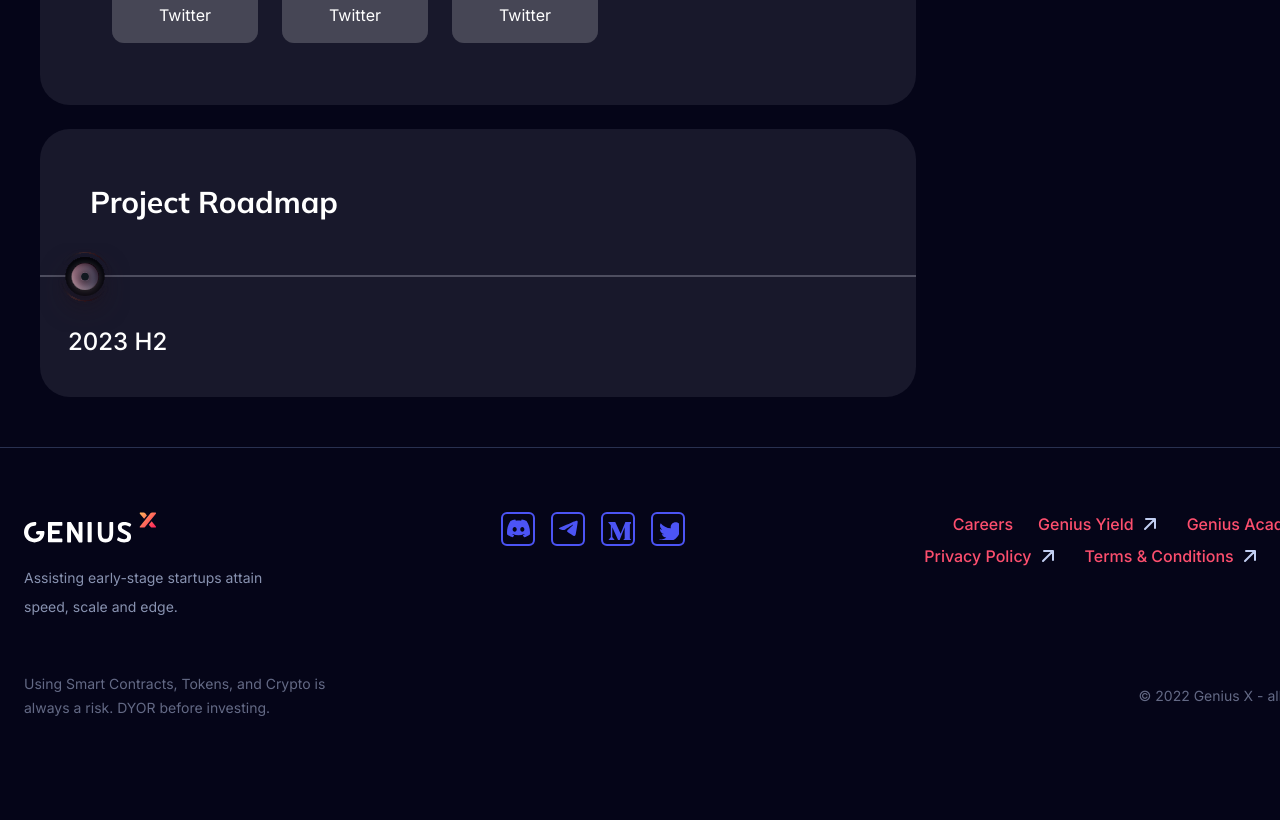
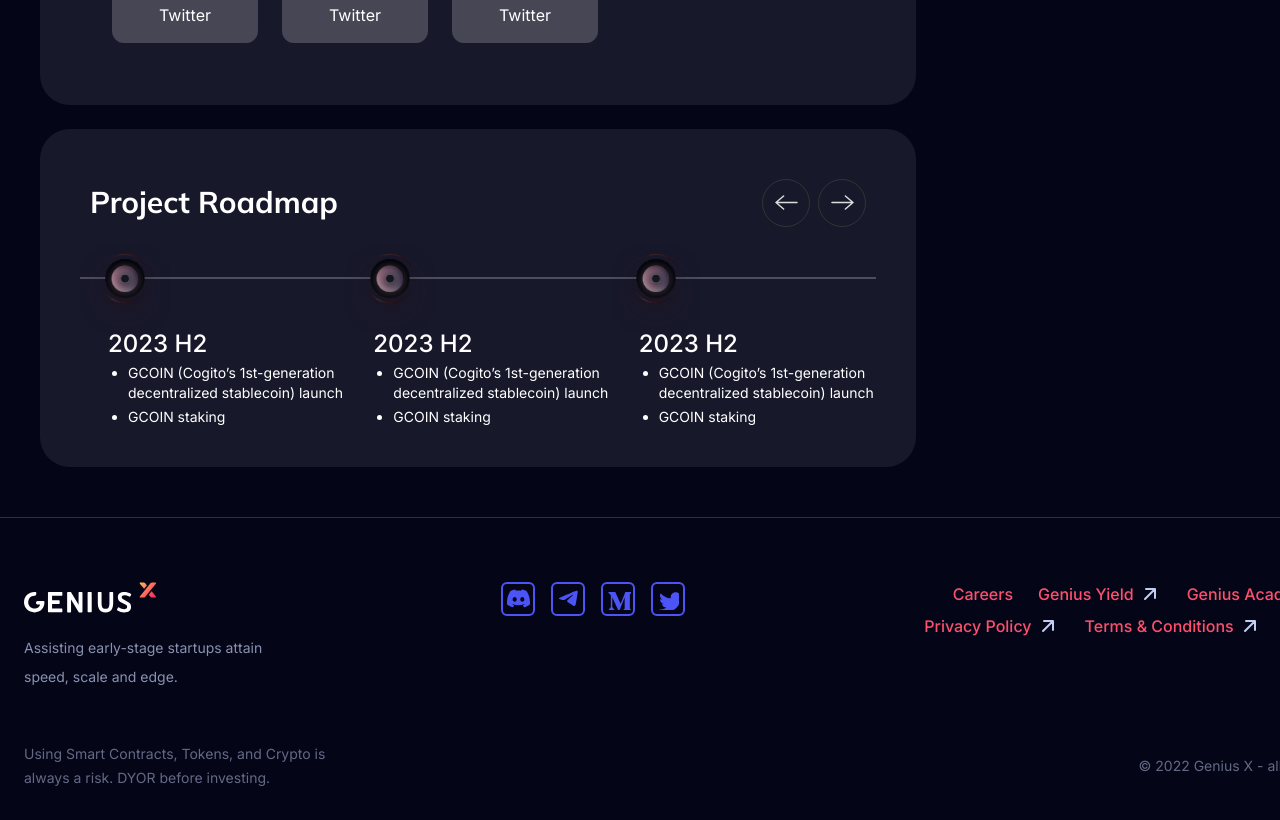
Before and after one commit to hossainarif37/launchpad, a Next.js app: page /projects in a window 1280 px wide. Shown: the part 5300-6120 px from the top of the page. Before the commit the page ends 6050 px from the top, so only its background shows below. Built offline with nearby package versions, Linux system fonts and the light colour scheme.

Commit message:
chore: Updated

```diff
--- a/src/app/components/Projects.js
+++ b/src/app/components/Projects.js
@@ -22,12 +22,12 @@
         <div className="flex items-center">
           {items.map((item, index) => (
             <button
+              key={index}
               onClick={() => setActiveItem(item)}
-              className={`font-semibold text-[15px] leading-[44px] font-[Prompt] px-[17px] ${
-                activeItem === item
+              className={`font-semibold text-[15px] leading-[44px] font-[Prompt] px-[17px] ${activeItem === item
                   ? " rounded-[12px] bg-[#4c54f5]"
                   : "text-[#c1cef1b3] cursor-pointer hover:bg-[#FFFFFF14]"
-              } `}
+                } `}
             >
               {item}
             </button>
--- a/src/app/projects/components/ProjectRoadmap.js
+++ b/src/app/projects/components/ProjectRoadmap.js
@@ -4,10 +4,39 @@
 export default function ProjectRoadmap() {
   return (
     <div className="flex-grow mt-6 rounded-[30px] bg-[#18182b]">
-      <div className="flex p-[50px]">
+      <div className="flex p-[50px] justify-between">
         <h1 className=" text-[30px] leading-[46px] font-[Mulish] font-bold ">
           Project Roadmap
         </h1>
+
+        <div className="flex gap-x-2">
+          <div className="w-12 h-12  flex justify-center items-center  rounded-full border border-[#333]">
+            <img src="/icons/leftArrow.svg" />
+          </div>
+          <div className="w-12 h-12  flex justify-center items-center rounded-full border border-[#333]">
+            <img src="/icons/rightArrow.svg" />
+          </div>
+        </div>
+      </div>
+
+      <div className="flex  px-10">
+        <div className="border-t-[2px] border-t-[#4d4d5f]">
+          <div className="relative">
+            <div className="relative -top-[34px] left-0">
+              <img height="80px" width="90px" src="/roadmap-check.svg" />
+            </div>
+            <div className="ml-7 relative -top-10">
+              <div>
+                <h1 className="font-medium text-[24px] leading-[31px]">2023 H2</h1>
+                <div className="ml-5 text-sm">
+                  <ul className="list-disc  space-y-1 mt-1">
+                    <li>GCOIN (Cogito’s 1st-generation decentralized stablecoin) launch</li>
+                    <li>GCOIN staking</li>
+                  </ul>
+                </div>
+              </div>
+            </div>
+          </div>
         </div>
 
         <div className="border-t-[2px] border-t-[#4d4d5f]">
@@ -16,10 +45,39 @@
               <img height="80px" width="90px" src="/roadmap-check.svg" />
             </div>
             <div className="ml-7 relative -top-10">
+              <div className="">
                 <h1 className="font-medium text-[24px] leading-[31px]">2023 H2</h1>
+                <div className="ml-5 text-sm">
+                  <ul className="list-disc space-y-1 mt-1">
+                    <li>GCOIN (Cogito’s 1st-generation decentralized stablecoin) launch</li>
+                    <li>GCOIN staking</li>
+                  </ul>
                 </div>
               </div>
             </div>
           </div>
+        </div>
+
+        <div className="border-t-[2px] border-t-[#4d4d5f]">
+          <div className="relative">
+            <div className="relative -top-[34px] left-0">
+              <img height="80px" width="90px" src="/roadmap-check.svg" />
+            </div>
+            <div className="ml-7 relative -top-10">
+              <div>
+                <h1 className="font-medium text-[24px] leading-[31px]">2023 H2</h1>
+                <div className="ml-5 text-sm">
+                  <ul className="list-disc space-y-1 mt-1">
+                    <li>GCOIN (Cogito’s 1st-generation decentralized stablecoin) launch</li>
+                    <li>GCOIN staking</li>
+                  </ul>
+                </div>
+              </div>
+            </div>
+          </div>
+        </div>
+      </div>
+
+    </div>
   );
 }
--- a/src/layout/Footer.jsx
+++ b/src/layout/Footer.js
@@ -36,7 +36,9 @@
           <div className="flex flex-col">
             <div className="flex max-w-[420px] flex-wrap justify-end gap-[25px]">
               {footerLinks.slice(0, 3).map((item, index) => (
-                <div className="flex gap-1 whitespace-nowrap text-[#fd4f6e] font-medium">
+                <div
+                  key={index}
+                  className="flex gap-1 whitespace-nowrap text-[#fd4f6e] font-medium">
                   {item.title}{" "}
                   {item.href && (
                     <Image
@@ -51,7 +53,9 @@
             </div>
             <div className=" mt-2 flex max-w-[520px] flex-wrap justify-end gap-[25px]">
               {footerLinks.slice(3, 6).map((item, index) => (
-                <div className="flex gap-1 whitespace-nowrap text-[#fd4f6e] font-medium">
+                <div
+                  key={index}
+                  className="flex gap-1 whitespace-nowrap text-[#fd4f6e] font-medium">
                   {item.title}{" "}
                   {item.href && (
                     <Image
--- a/src/layout/Header.jsx
+++ b/src/layout/Header.js
@@ -14,7 +14,9 @@
           </div>
           <div className="flex ml-20 mr-10">
             {menu.map((item, index) => (
-              <div className="py-1.5 px-4 cursor-pointer font-medium font-[Prompt] hover:bg-white hover:bg-opacity-10">
+              <div
+                key={index}
+                className="py-1.5 px-4 cursor-pointer font-medium font-[Prompt] hover:bg-white hover:bg-opacity-10">
                 <Link href={item.href}>{item.title}</Link>
               </div>
             ))}
```
Also changed, not shown: public/icons/leftArrow.svg (added), public/icons/rightArrow.svg (added), src/app/page.js (renamed from src/app/page.jsx), src/components/ui/PrimaryButton.js (renamed from src/components/ui/PrimaryButton.jsx), src/layout/Layout.js (renamed from src/layout/Layout.jsx). Lines whose indentation alone changed are shown as unchanged.
